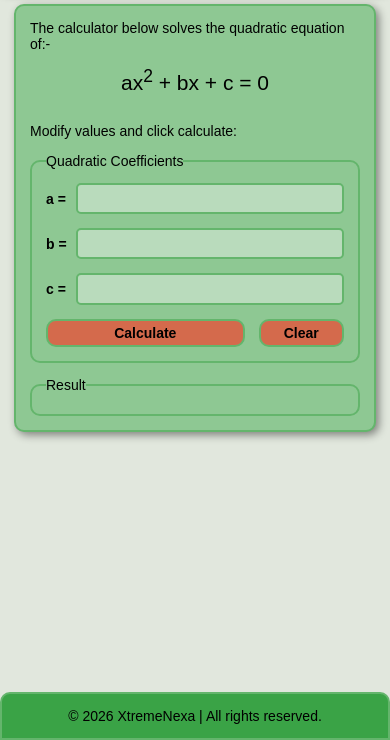
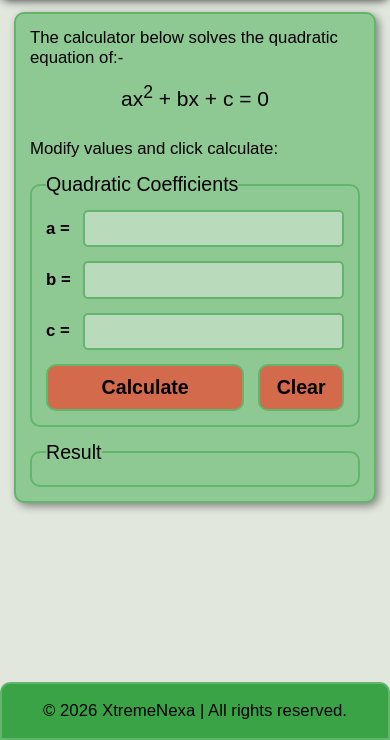
Before and after one commit to XtremeRahul007/quadratic-calculator-2026, a plain HTML site: page index.html in a window 390 px wide. Shown: the part 104-844 px from the top of the page. Drawn offline with Linux system fonts and the light colour scheme.

Commit message:
style: improve text readability on small screens

```diff
--- a/index.html
+++ b/index.html
@@ -20,7 +20,7 @@
             </section>
             <section class="equation-section">
                 <p class="input-heading">Modify values and click calculate:</p>
-                <form class="input-form">
+                <form class="input-form" id="equation-form-id">
                     <fieldset class="input-fieldset">
                         <legend>Quadratic Coefficients</legend>
                         <section class="input-fieldset-number-sec">
--- a/style.css
+++ b/style.css
@@ -14,6 +14,22 @@
     --responsive-direction: column;
     --responsive-input-width: 100%;
     --input-area-color: #b9dbbc;
+    --btn-inp-padding: .5em;
+    --main-heading-font-size: 2.2rem;
+    --sub-heading-font-size: 1.4rem;
+    --normal-text-font-size: 1.2rem;
+}
+
+@media screen and (min-width:481px) {
+
+    :root {
+        --responsive-direction: row;
+        --responsive-input-width: 30%;
+        --btn-inp-padding: .3em;
+        --main-heading-font-size: 2rem;
+        --sub-heading-font-size: 1.2rem;
+        --normal-text-font-size: 1rem;
+    }
 }
 
 html {
@@ -64,19 +80,16 @@ header {
         align-items: flex-start;
         padding: var(--main-pad) var(--main-pad) var(--main-pad) 2em;
     }
+}
 
-    :root {
-        --responsive-direction: row;
-        --responsive-input-width: 30%;
-    }
-
-    .input-row {
-        gap: 0.5em;
-    }
+.input-row {
+    gap: 0.5em;
 }
 
 .page-heading {
     color: var(--text-primary);
+    font-size: var(--main-heading-font-size);
+    font-weight: 600;
 }
 
 body {
@@ -84,6 +97,10 @@ body {
     font-family: sans-serif;
     display: flex;
     flex-direction: column;
+}
+
+main {
+    flex: 1;
 }
 
 .main-equation {
@@ -94,7 +111,7 @@ body {
     box-shadow: 3px 3px 8px #00000070;
 }
 
-@media screen and (min-width: 480px) {
+@media screen and (min-width: 481px) {
     .main-equation {
         margin-inline: auto;
         margin-block: 1em;
@@ -119,6 +136,7 @@ body {
 
 .equation-formula-text {
     color: var(--text-primary);
+    font-size: var(--normal-text-font-size);
 }
 
 .equation-formula {
@@ -128,7 +146,7 @@ body {
 }
 
 .input-heading {
-    font-size: 1rem;
+    font-size: var(--normal-text-font-size);
     color: var(--text-primary);
 }
 
@@ -156,6 +174,8 @@ body {
 .input-fieldset legend,
 .output-fieldset legend {
     color: var(--text-primary);
+    font-size: var(--sub-heading-font-size);
+    font-weight: 500;
 }
 
 .input-form {
@@ -175,7 +195,7 @@ body {
 }
 
 .inputs {
-    padding: .3em;
+    padding: var(--btn-inp-padding);
     background-color: var(--input-area-color);
     border: 2px solid var(--border-color);
     border-radius: 5px;
@@ -202,7 +222,7 @@ body {
 }
 
 .inputs-label {
-    font-size: 1rem;
+    font-size: var(--normal-text-font-size);
     font-weight: bold;
     color: var(--text-primary);
     white-space: nowrap;
@@ -224,8 +244,8 @@ body {
 
 .submit,
 .reset {
-    padding: .3em;
-    font-size: 1rem;
+    padding: var(--btn-inp-padding);
+    font-size: var(--sub-heading-font-size);
     flex-grow: 1;
     min-width: 0;
     border: var(--border-thickness) solid var(--border-color);
@@ -289,12 +309,8 @@ footer {
     text-align: center;
     background-color: var(--main-surface);
     color: var(--text-primary);
-    font-size: 1rem;
+    font-size: var(--normal-text-font-size);
     padding: var(--main-pad);
     border: var(--border-color) solid var(--border-thickness);
     border-radius: var(--border-radius) var(--border-radius) 0px 0px;
 }
-
-main{
-    flex: 1;
-}
```
